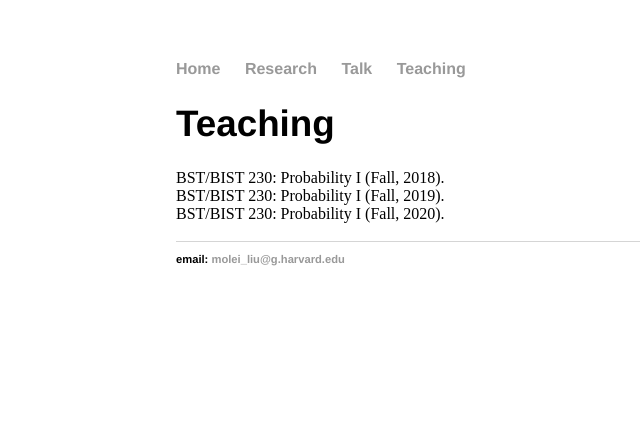
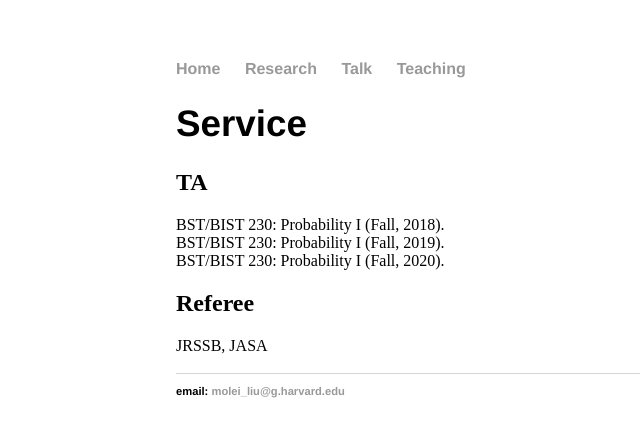
Before and after one commit to moleibobliu/moleibobliu.github.io, a Jekyll site: the page built from teaching/index.html, in a window 1280 px wide. Shown: the top 437 px of the page, without its empty margins (16-656 px from the left). Built offline with Jekyll 4.4.1, drawn with Linux system fonts in a browser that asks for light colours.

Commit message:
Update index.html

```diff
--- a/teaching/index.html
+++ b/teaching/index.html
@@ -3,12 +3,17 @@ layout: default
 title: Molei Liu
 ---
 <div class="blurb">
-	<h1> Teaching </h1>
+	<h1> Service </h1>
+	<h2> TA </h2>
 	BST/BIST 230: Probability I (Fall, 2018).
 	<br \>BST/BIST 230: Probability I (Fall, 2019).
 	<br \>BST/BIST 230: Probability I (Fall, 2020).
 	<p>
 
+	<h2> Referee </h2>
+	JRSSB, JASA
+	<p>
+
 		 </h1>
 
 </div><!-- /.blurb -->
```
